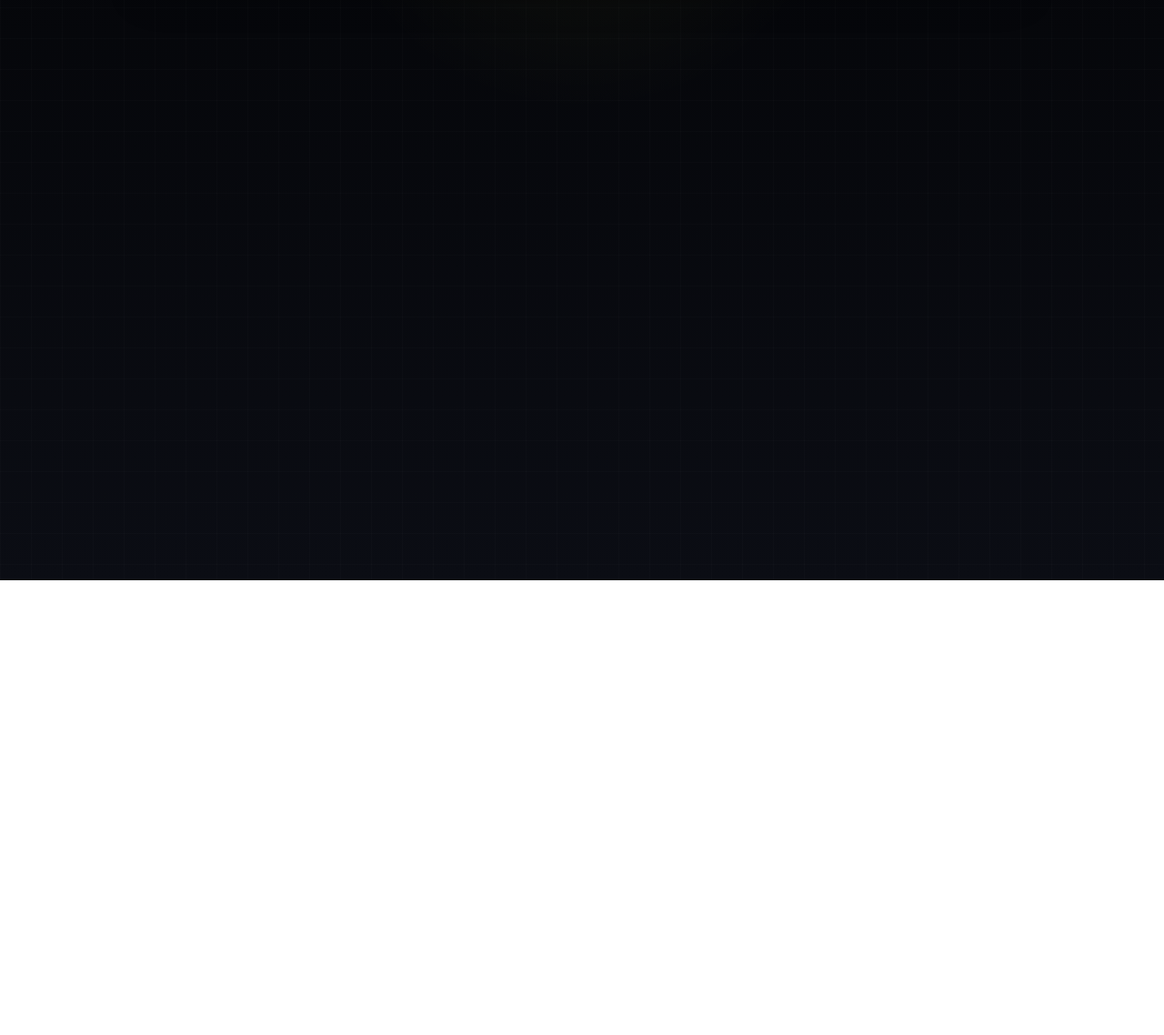
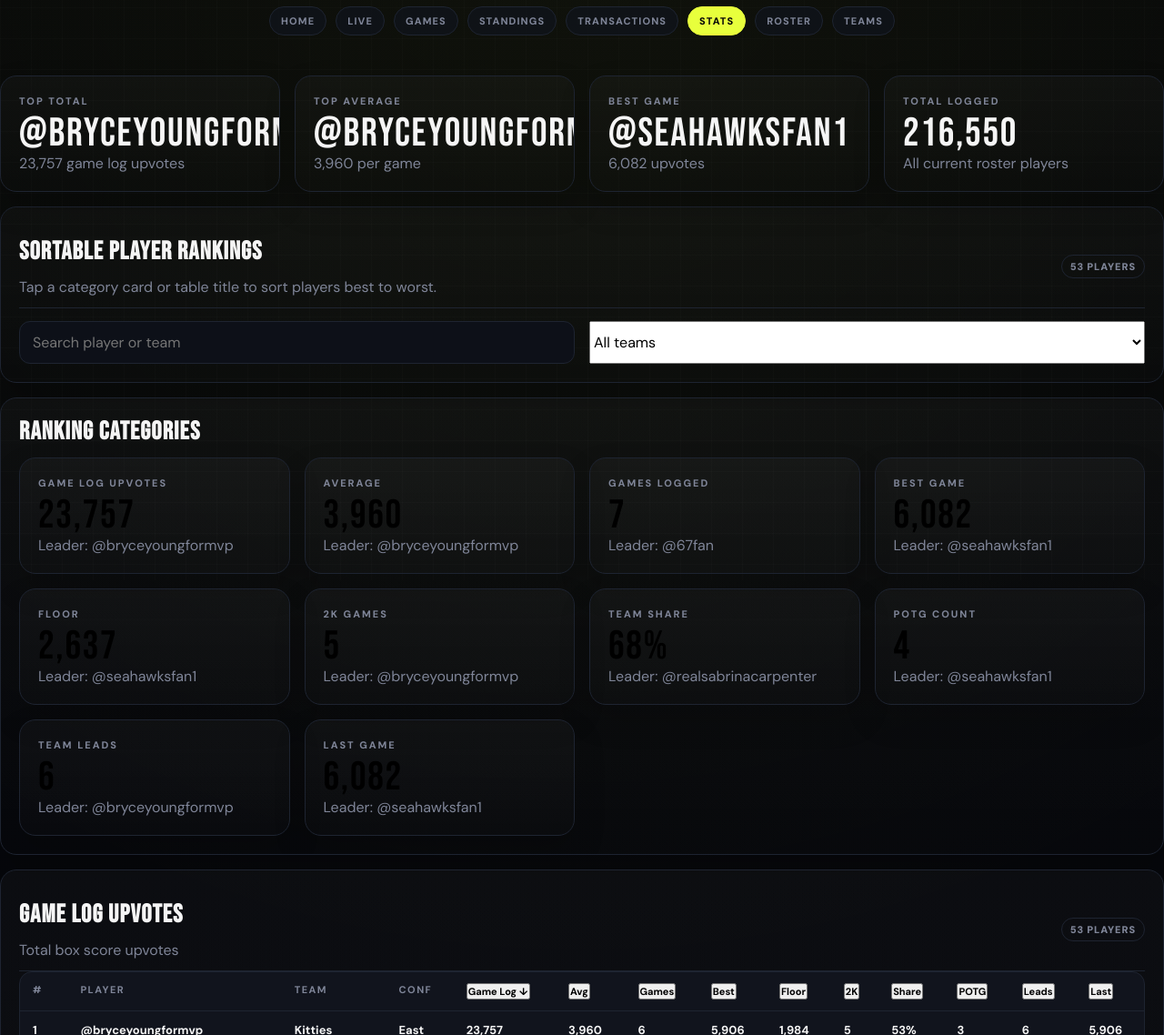
Before and after one commit to malikwillis/RULUpvoteLeague, a plain HTML site: page stats.html in a window 1280 px wide. Shown: the part 162-1300 px from the top of the page at 91% size. Before the commit the page ends 800 px from the top, so only its background shows below. Drawn offline with Linux system fonts and the light colour scheme.

Commit message:
Add files via upload

```diff
--- /dev/null
+++ b/stats-page.js
@@ -0,0 +1,454 @@
+(() => {
+  const safe = value => String(value ?? '')
+    .replace(/&/g, '&amp;')
+    .replace(/</g, '&lt;')
+    .replace(/>/g, '&gt;')
+    .replace(/"/g, '&quot;')
+    .replace(/'/g, '&#39;');
+
+  const money = value => Number(value || 0).toLocaleString('en-US');
+  const handleClean = value => String(value || '').replace(/^@/, '').trim();
+  const norm = value => handleClean(value).toLowerCase();
+
+  const localPlayerLink = handle => {
+    const clean = handleClean(handle);
+    return `<a href="profile.html?player=${encodeURIComponent(clean)}">@${safe(clean)}</a>`;
+  };
+
+  const localTeamLink = team => {
+    const clean = String(team || '').trim();
+    return `<a href="teams.html?team=${encodeURIComponent(clean)}">${safe(clean)}</a>`;
+  };
+
+  const statusOf = game => {
+    const note = String(game?.note || '').trim().toLowerCase();
+    if (note === 'final') return 'Final';
+    if (note === 'live') return 'Live';
+    return 'Upcoming';
+  };
+
+  const weekNumber = week => {
+    const match = String(week || '').match(/\d+/);
+    return match ? Number(match[0]) : 999;
+  };
+
+  const rootReady = callback => {
+    if (document.readyState === 'loading') {
+      document.addEventListener('DOMContentLoaded', callback);
+    } else {
+      callback();
+    }
+  };
+
+  rootReady(async () => {
+    try {
+      let originalData;
+
+      if (typeof loadLeagueData === 'function') {
+        originalData = await loadLeagueData();
+      } else if (window.RUL_STATIC_DATA) {
+        originalData = window.RUL_STATIC_DATA;
+      } else {
+        throw new Error('RUL_STATIC_DATA was not found. Check static-data.js.');
+      }
+
+      const saved = localStorage.getItem('RUL_WORKING_DATA');
+      const data = saved ? JSON.parse(saved) : originalData;
+
+      if (typeof pageHeader === 'function') {
+        pageHeader(data, 'stats.html', 'Player', 'Stats', 'Sortable player rankings');
+      }
+
+      if (typeof pageFooter === 'function') {
+        pageFooter(data);
+      }
+
+      let root = document.getElementById('statsRoot');
+      const main = document.querySelector('main.shell') || document.querySelector('main') || document.body;
+
+      if (!root) {
+        root = document.createElement('section');
+        root.id = 'statsRoot';
+        main.appendChild(root);
+      }
+
+      const players = buildStats(data);
+      let currentSort = 'gameLogUpvotes';
+      let currentSearch = '';
+      let currentTeam = '';
+
+      const categories = [
+        { key: 'gameLogUpvotes', label: 'Game Log Upvotes', note: 'Total box score upvotes' },
+        { key: 'average', label: 'Average', note: 'Upvotes per logged game' },
+        { key: 'gamesLogged', label: 'Games Logged', note: 'Games played' },
+        { key: 'bestGame', label: 'Best Game', note: 'Highest single game' },
+        { key: 'worstGame', label: 'Floor', note: 'Lowest logged game' },
+        { key: 'twoKGames', label: '2K Games', note: 'Games with 2,000 plus' },
+        { key: 'teamShare', label: 'Team Share', note: 'Share of team logged upvotes' },
+        { key: 'potg', label: 'POTG Count', note: 'Led all players in a game' },
+        { key: 'teamLeads', label: 'Team Leads', note: 'Led own team in a game' },
+        { key: 'lastGame', label: 'Last Game', note: 'Most recent logged score' }
+      ];
+
+      const teams = data.teams || [];
+
+      root.innerHTML = `
+        <section class="grid four" id="statsSummary"></section>
+
+        <section class="card" style="margin-top:16px">
+          <div class="row">
+            <span>
+              <h2 class="card-title">Sortable Player Rankings</h2>
+              <p class="muted">Tap a category card or table title to sort players best to worst.</p>
+            </span>
+            <span class="pill">${money(players.length)} Players</span>
+          </div>
+
+          <div class="grid two" style="margin-top:14px">
+            <input id="statsSearch" placeholder="Search player or team">
+            <select id="statsTeamFilter">
+              <option value="">All teams</option>
+              ${teams.map(team => `<option value="${safe(team.name)}">${safe(team.name)}</option>`).join('')}
+            </select>
+          </div>
+        </section>
+
+        <section class="card" style="margin-top:16px">
+          <h2 class="card-title">Ranking Categories</h2>
+          <div id="categoryGrid" class="grid four"></div>
+        </section>
+
+        <section class="card" style="margin-top:16px">
+          <div class="row">
+            <span>
+              <h2 class="card-title" id="activeRankingTitle">Game Log Upvotes</h2>
+              <p class="muted" id="activeRankingNote">Total box score upvotes</p>
+            </span>
+            <span class="pill" id="activeRankingCount"></span>
+          </div>
+          <div id="rankingTable"></div>
+        </section>
+
+        <section class="grid two" style="margin-top:16px">
+          <article class="card">
+            <h2 class="card-title">Hot Players</h2>
+            <p class="muted">Best most recent logged games.</p>
+            <div id="hotPlayers"></div>
+          </article>
+
+          <article class="card">
+            <h2 class="card-title">Team Leaders</h2>
+            <p class="muted">Top current player on each roster.</p>
+            <div id="teamLeaders"></div>
+          </article>
+        </section>
+      `;
+
+      const sortPlayers = (list, key) => {
+        return [...list].sort((a, b) => {
+          const av = Number(a[key] || 0);
+          const bv = Number(b[key] || 0);
+          if (bv !== av) return bv - av;
+          return Number(b.gameLogUpvotes || 0) - Number(a.gameLogUpvotes || 0)
+            || a.handle.localeCompare(b.handle);
+        });
+      };
+
+      const valueFor = (player, key) => {
+        if (key === 'teamShare') return `${money(player.teamShare)}%`;
+        return money(player[key] || 0);
+      };
+
+      const setSort = key => {
+        currentSort = key;
+        renderCategories();
+        renderRanking();
+      };
+
+      const renderSummary = () => {
+        const totalLeader = sortPlayers(players, 'gameLogUpvotes')[0];
+        const avgLeader = sortPlayers(players, 'average').find(player => player.gamesLogged > 0);
+        const bestLeader = sortPlayers(players, 'bestGame')[0];
+        const totalLogged = players.reduce((sum, player) => sum + Number(player.gameLogUpvotes || 0), 0);
+
+        document.getElementById('statsSummary').innerHTML = `
+          ${summaryCard('Top Total', totalLeader ? localPlayerLink(totalLeader.handle) : 'None', totalLeader ? `${money(totalLeader.gameLogUpvotes)} game log upvotes` : '')}
+          ${summaryCard('Top Average', avgLeader ? localPlayerLink(avgLeader.handle) : 'None', avgLeader ? `${money(avgLeader.average)} per game` : '')}
+          ${summaryCard('Best Game', bestLeader ? localPlayerLink(bestLeader.handle) : 'None', bestLeader ? `${money(bestLeader.bestGame)} upvotes` : '')}
+          ${summaryCard('Total Logged', money(totalLogged), 'All current roster players')}
+        `;
+      };
+
+      const renderCategories = () => {
+        const grid = document.getElementById('categoryGrid');
+
+        grid.innerHTML = categories.map(category => {
+          const leader = sortPlayers(players, category.key)[0];
+          const active = currentSort === category.key ? ' active' : '';
+
+          return `
+            <button type="button" class="card quick-link-card stat-category${active}" data-sort-key="${safe(category.key)}" style="text-align:left">
+              <div class="label">${safe(category.label)}</div>
+              <div class="kpi">${leader ? valueFor(leader, category.key) : '0'}</div>
+              <p class="muted">${leader ? `Leader: @${safe(leader.handle)}` : safe(category.note)}</p>
+            </button>
+          `;
+        }).join('');
+
+        grid.querySelectorAll('[data-sort-key]').forEach(button => {
+          button.addEventListener('click', () => setSort(button.dataset.sortKey));
+        });
+      };
+
+      const renderRanking = () => {
+        const category = categories.find(item => item.key === currentSort) || categories[0];
+
+        const filtered = sortPlayers(players.filter(player => {
+          const search = norm(currentSearch);
+          const matchesSearch = !search
+            || norm(player.handle).includes(search)
+            || norm(player.team).includes(search)
+            || norm(player.conference).includes(search);
+
+          const matchesTeam = !currentTeam || player.team === currentTeam;
+
+          return matchesSearch && matchesTeam;
+        }), currentSort);
+
+        document.getElementById('activeRankingTitle').textContent = category.label;
+        document.getElementById('activeRankingNote').textContent = category.note;
+        document.getElementById('activeRankingCount').textContent = `${filtered.length} Players`;
+
+        document.getElementById('rankingTable').innerHTML = rankingTable(filtered, currentSort);
+
+        document.querySelectorAll('[data-stat-sort]').forEach(button => {
+          button.addEventListener('click', () => setSort(button.dataset.statSort));
+        });
+      };
+
+      const renderHotPlayers = () => {
+        const hot = sortPlayers(players.filter(player => player.lastGame > 0), 'lastGame').slice(0, 10);
+
+        document.getElementById('hotPlayers').innerHTML = hot.length ? hot.map((player, index) => `
+          <div class="row">
+            <span>
+              <strong>${index + 1}. ${localPlayerLink(player.handle)}</strong><br>
+              <span class="muted">${localTeamLink(player.team)} · last logged game</span>
+            </span>
+            <strong>${money(player.lastGame)}</strong>
+          </div>
+        `).join('') : '<div class="empty">No recent player scores found.</div>';
+      };
+
+      const renderTeamLeaders = () => {
+        const grouped = {};
+        players.forEach(player => {
+          grouped[player.team] ||= [];
+          grouped[player.team].push(player);
+        });
+
+        const leaders = Object.keys(grouped)
+          .map(team => sortPlayers(grouped[team], 'gameLogUpvotes')[0])
+          .filter(Boolean)
+          .sort((a, b) => a.team.localeCompare(b.team));
+
+        document.getElementById('teamLeaders').innerHTML = leaders.map(player => `
+          <div class="row">
+            <span>
+              <strong>${localTeamLink(player.team)}</strong><br>
+              <span class="muted">${localPlayerLink(player.handle)}</span>
+            </span>
+            <strong>${money(player.gameLogUpvotes)}</strong>
+          </div>
+        `).join('');
+      };
+
+      document.getElementById('statsSearch').addEventListener('input', event => {
+        currentSearch = event.target.value || '';
+        renderRanking();
+      });
+
+      document.getElementById('statsTeamFilter').addEventListener('change', event => {
+        currentTeam = event.target.value || '';
+        renderRanking();
+      });
+
+      renderSummary();
+      renderCategories();
+      renderRanking();
+      renderHotPlayers();
+      renderTeamLeaders();
+    } catch (error) {
+      console.error('Stats page failed:', error);
+
+      let root = document.getElementById('statsRoot');
+      if (!root) {
+        root = document.createElement('section');
+        root.id = 'statsRoot';
+        (document.querySelector('main.shell') || document.querySelector('main') || document.body).appendChild(root);
+      }
+
+      root.innerHTML = `
+        <section class="card">
+          <h2>Stats failed to load</h2>
+          <p class="muted stats-error-box">${safe(error?.message || error || 'Unknown error')}</p>
+        </section>
+      `;
+    }
+  });
+
+  function summaryCard(label, value, subtext) {
+    return `
+      <article class="card">
+        <div class="label">${safe(label)}</div>
+        <div class="kpi">${value}</div>
+        <p class="muted">${safe(subtext || '')}</p>
+      </article>
+    `;
+  }
+
+  function rankingTable(players, currentSort) {
+    const headers = [
+      { label: '#', key: null },
+      { label: 'Player', key: null },
+      { label: 'Team', key: null },
+      { label: 'Conf', key: null },
+      { label: 'Game Log', key: 'gameLogUpvotes' },
+      { label: 'Avg', key: 'average' },
+      { label: 'Games', key: 'gamesLogged' },
+      { label: 'Best', key: 'bestGame' },
+      { label: 'Floor', key: 'worstGame' },
+      { label: '2K', key: 'twoKGames' },
+      { label: 'Share', key: 'teamShare' },
+      { label: 'POTG', key: 'potg' },
+      { label: 'Leads', key: 'teamLeads' },
+      { label: 'Last', key: 'lastGame' }
+    ];
+
+    return `
+      <div class="table-wrap">
+        <table>
+          <thead>
+            <tr>
+              ${headers.map(header => {
+                if (!header.key) return `<th>${safe(header.label)}</th>`;
+                const active = header.key === currentSort ? ' active-sort' : '';
+                return `
+                  <th>
+                    <button class="stat-sort-btn${active}" data-stat-sort="${safe(header.key)}" type="button">
+                      ${safe(header.label)}${header.key === currentSort ? ' ↓' : ''}
+                    </button>
+                  </th>
+                `;
+              }).join('')}
+            </tr>
+          </thead>
+          <tbody>
+            ${players.map((player, index) => `
+              <tr>
+                <td>${index + 1}</td>
+                <td>${localPlayerLink(player.handle)}</td>
+                <td>${localTeamLink(player.team)}</td>
+                <td>${safe(player.conference || '')}</td>
+                <td>${money(player.gameLogUpvotes)}</td>
+                <td>${money(player.average)}</td>
+                <td>${money(player.gamesLogged)}</td>
+                <td>${money(player.bestGame)}</td>
+                <td>${money(player.worstGame)}</td>
+                <td>${money(player.twoKGames)}</td>
+                <td>${money(player.teamShare)}%</td>
+                <td>${money(player.potg)}</td>
+                <td>${money(player.teamLeads)}</td>
+                <td>${money(player.lastGame)}</td>
+              </tr>
+            `).join('')}
+          </tbody>
+        </table>
+      </div>
+    `;
+  }
+
+  function buildStats(data) {
+    const currentPlayers = (data.teams || []).flatMap(team => {
+      return (team.roster || []).map(player => ({
+        handle: handleClean(player.handle),
+        team: team.name,
+        conference: team.conference || ''
+      }));
+    });
+
+    const teamTotals = {};
+    currentPlayers.forEach(player => teamTotals[player.team] = 0);
+
+    const stats = currentPlayers.map(player => {
+      const logs = getLogs(data, player.handle);
+      const values = logs.map(log => Number(log.upvotes || 0));
+      const total = values.reduce((sum, value) => sum + value, 0);
+      const gamesLogged = logs.length;
+
+      return {
+        ...player,
+        logs,
+        gameLogUpvotes: total,
+        gamesLogged,
+        average: gamesLogged ? Math.round(total / gamesLogged) : 0,
+        bestGame: values.length ? Math.max(...values) : 0,
+        worstGame: values.length ? Math.min(...values) : 0,
+        lastGame: logs.length ? Number(logs[logs.length - 1].upvotes || 0) : 0,
+        twoKGames: values.filter(value => value >= 2000).length,
+        potg: logs.filter(log => log.potg).length,
+        teamLeads: logs.filter(log => log.teamLead).length,
+        teamShare: 0
+      };
+    });
+
+    stats.forEach(player => {
+      teamTotals[player.team] += Number(player.gameLogUpvotes || 0);
+    });
+
+    stats.forEach(player => {
+      player.teamShare = teamTotals[player.team]
+        ? Math.round((Number(player.gameLogUpvotes || 0) / teamTotals[player.team]) * 100)
+        : 0;
+    });
+
+    return stats;
+  }
+
+  function getLogs(data, handle) {
+    const target = norm(handle);
+    const logs = [];
+
+    (data.games || []).forEach(game => {
+      if (!game.boxScore) return;
+
+      const status = statusOf(game);
+      if (status !== 'Final' && status !== 'Live') return;
+
+      const teamA = game.boxScore.teamA || [];
+      const teamB = game.boxScore.teamB || [];
+      const all = [...teamA, ...teamB];
+
+      const aEntry = teamA.find(player => norm(player.handle) === target);
+      const bEntry = teamB.find(player => norm(player.handle) === target);
+      const entry = aEntry || bEntry;
+
+      if (!entry) return;
+
+      const ownTeam = aEntry ? teamA : teamB;
+      const score = Number(entry.upvotes || 0);
+      const gameMax = Math.max(...all.map(player => Number(player.upvotes || 0)));
+      const teamMax = Math.max(...ownTeam.map(player => Number(player.upvotes || 0)));
+
+      logs.push({
+        week: game.week || '',
+        date: game.date || '',
+        upvotes: score,
+        potg: score === gameMax && score > 0,
+        teamLead: score === teamMax && score > 0
+      });
+    });
+
+    return logs.sort((a, b) => weekNumber(a.week) - weekNumber(b.week));
+  }
+})();
--- a/stats.html
+++ b/stats.html
@@ -1 +1,24 @@
-<!DOCTYPE html><html lang="en"><head><meta charset="UTF-8"><meta name="viewport" content="width=device-width, initial-scale=1.0"><title>RUL Player Stats</title><link rel="preconnect" href="https://fonts.googleapis.com"><link href="https://fonts.googleapis.com/css2?family=Bebas+Neue&family=DM+Sans:wght@400;500;700;800;900&display=swap" rel="stylesheet"><link rel="stylesheet" href="styles.css"></head><body><main class="wrap"><div class="toolbar"><input id="search" class="search" placeholder="Search player or team"><select id="sort" class="select" style="max-width:220px"><option value="upvotes">Sort by upvotes</option><option value="name">Sort by name</option><option value="team">Sort by team</option></select></div><section class="grid four" id="leaders"></section><section class="card" style="margin-top:16px" id="playersTable"></section><section class="grid two" style="margin-top:16px" id="recordsGrid"></section></main><script src="static-data.js"></script><script src="sheet-config.js"></script><script src="utils.js"></script><script src="data-service.js"></script><script src="layout.js"></script><script src="stats-page.js"></script></body></html>
+<!DOCTYPE html>
+<html lang="en">
+<head>
+  <meta charset="UTF-8">
+  <meta name="viewport" content="width=device-width, initial-scale=1.0">
+  <title>Stats | RUL</title>
+  <link rel="preconnect" href="https://fonts.googleapis.com">
+  <link href="https://fonts.googleapis.com/css2?family=Bebas+Neue&family=DM+Sans:wght@400;500;700;800;900&display=swap" rel="stylesheet">
+  <link rel="stylesheet" href="styles.css">
+  <link rel="stylesheet" href="stats-upgrade.css">
+</head>
+<body>
+<main class="shell">
+  <section id="statsRoot"></section>
+</main>
+
+<script src="static-data.js"></script>
+<script src="sheet-config.js"></script>
+<script src="utils.js"></script>
+<script src="data-service.js"></script>
+<script src="layout.js"></script>
+<script src="stats-page.js"></script>
+</body>
+</html>
```
